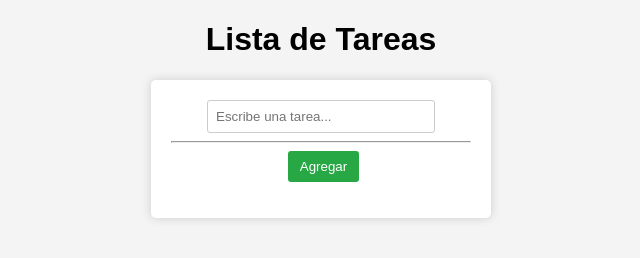
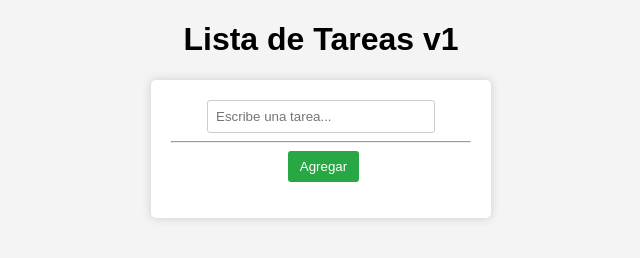
Before and after one commit to mautapiao/lista-de-tareas-js, a plain HTML site: page index.html in a window 1280 px wide. Shown: the whole page, without its empty margins (319-959 px from the left). Drawn offline with Linux system fonts and the light colour scheme.

Commit message:
Update index.html

```diff
--- a/index.html
+++ b/index.html
@@ -7,7 +7,7 @@
     <link rel="stylesheet" href="style.css">
 </head>
 <body>
-    <h1>Lista de Tareas</h1>
+    <h1>Lista de Tareas v1</h1>
     <div class="todo-container">
         <input type="text" id="taskInput" placeholder="Escribe una tarea...">
         <hr>
```
